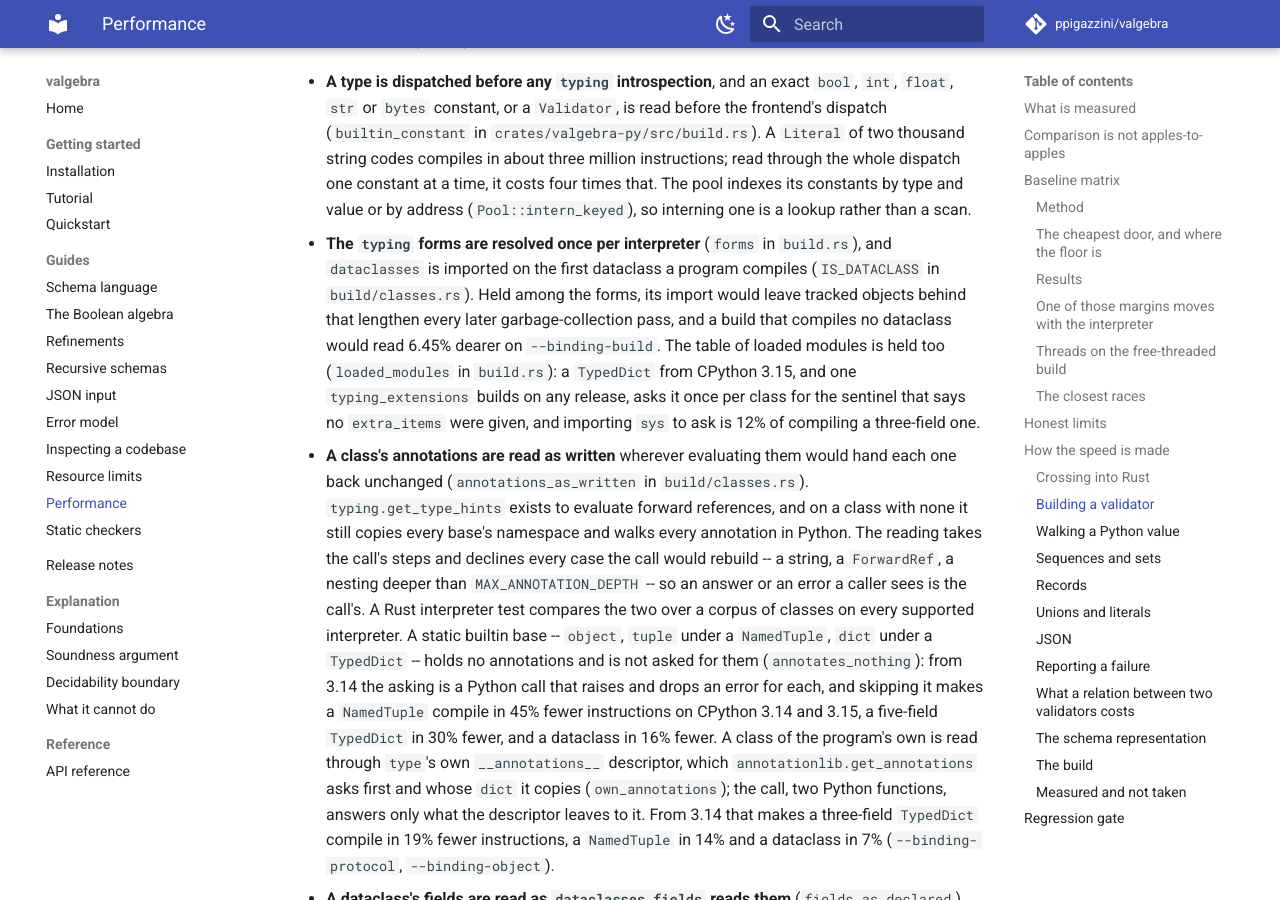
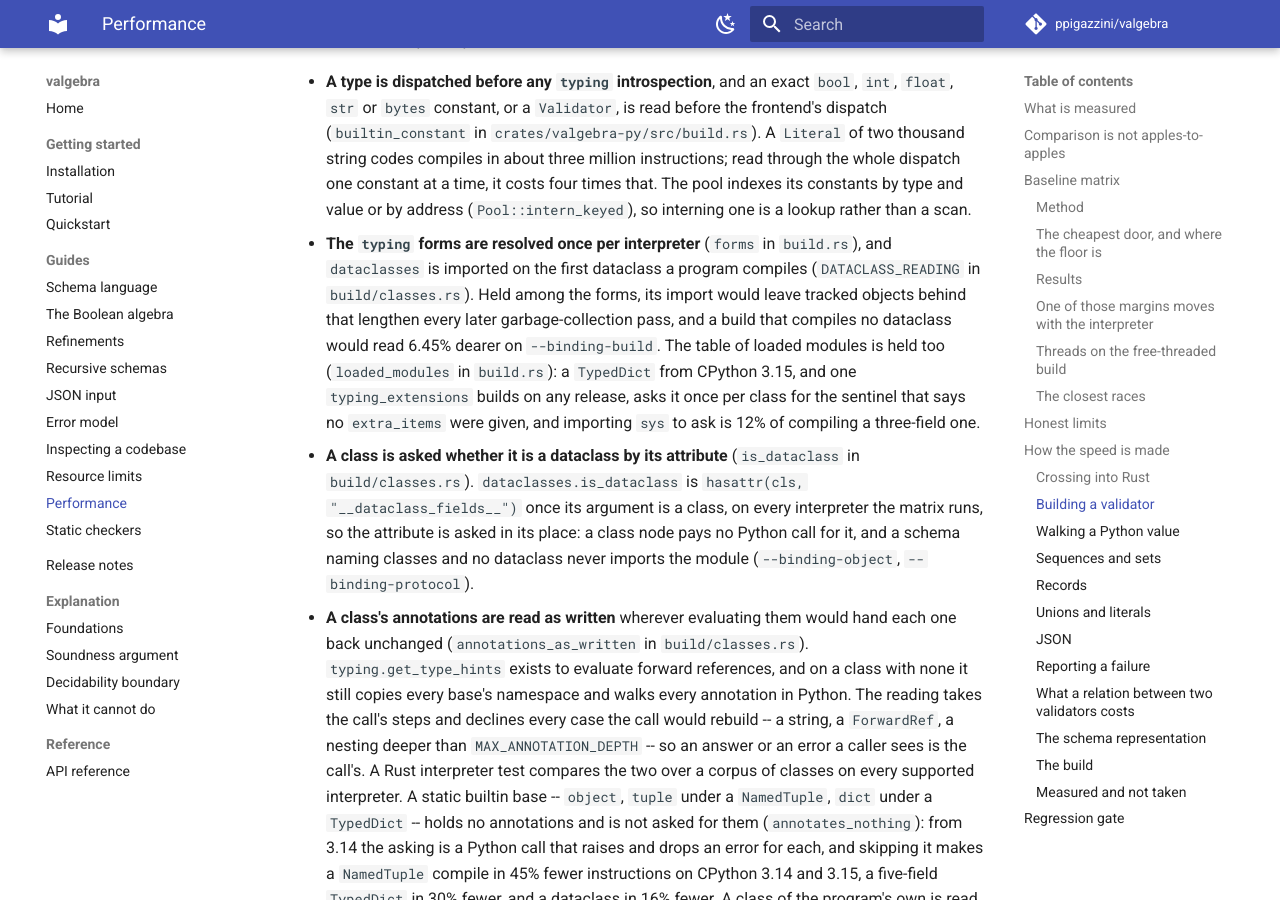
Before and after one commit to ppigazzini/valgebra, an MkDocs documentation site: the page built from docs/11-performance.md, in a window 1280 px wide and 900 px high, scrolled down 10657 px. Built offline with MkDocs 1.6.1 and Material for MkDocs 9.7.7, drawn with Linux system fonts in a browser that asks for light colours; comment, search, counter and statistics services are not loaded.

Commit message:
perf: a class is asked whether it is a dataclass by its attribute
dataclasses.is_dataclass is hasattr(cls, "__dataclass_fields__") once its
argument is a class, on every interpreter the matrix runs, 3.10 to 3.15 and
PyPy, and the frontend asks it only of a class. The attribute is asked in its
place. That spares a Python frame on every class node past the enum arm, and
it leaves dataclasses unimported by a schema that names classes and no
dataclass: the import pulls inspect, copy and functools in, and every later
collection walks the tracked objects they leave. The module is imported on
the first dataclass a build reads, for dataclasses.fields.

Measured by perf_gate.py against the commit before it, the dataclass build
reads 1.68% fewer instructions and the protocol build 3.08% fewer; the record
build, the annotated build, the relation and the record walk read 0.00%.
Across all 26 binding shapes no walk shape moves.

a_class_is_a_dataclass_where_is_dataclass_says_so holds the reading to the
call over the classes that could part them: an undecorated subclass of a
dataclass, a table written by hand, a metaclass answering every attribute and
one whose lookup raises. A fresh interpreter that builds a schema over two
plain classes leaves dataclasses out of sys.modules, where the call imported
it.

```diff
--- a/docs/11-performance.md
+++ b/docs/11-performance.md
@@ -486,14 +486,20 @@ program that builds validators per request, and to no validation call.
   one is a lookup rather than a scan.
 - **The `typing` forms are resolved once per interpreter** (`forms` in
   `build.rs`), and `dataclasses` is imported on the first dataclass a program
-  compiles (`IS_DATACLASS` in `build/classes.rs`). Held among the forms, its
-  import would leave tracked objects behind that lengthen every later
+  compiles (`DATACLASS_READING` in `build/classes.rs`). Held among the forms,
+  its import would leave tracked objects behind that lengthen every later
   garbage-collection pass, and a build that compiles no dataclass would read
   6.45% dearer on `--binding-build`. The table of loaded modules is held too
   (`loaded_modules` in `build.rs`): a `TypedDict` from CPython 3.15, and one
   `typing_extensions` builds on any release, asks it once per class for the
   sentinel that says no `extra_items` were given, and importing `sys` to ask
   is 12% of compiling a three-field one.
+- **A class is asked whether it is a dataclass by its attribute**
+  (`is_dataclass` in `build/classes.rs`). `dataclasses.is_dataclass` is
+  `hasattr(cls, "__dataclass_fields__")` once its argument is a class, on every
+  interpreter the matrix runs, so the attribute is asked in its place: a class
+  node pays no Python call for it, and a schema naming classes and no dataclass
+  never imports the module (`--binding-object`, `--binding-protocol`).
 - **A class's annotations are read as written** wherever evaluating them would
   hand each one back unchanged (`annotations_as_written` in `build/classes.rs`).
   `typing.get_type_hints` exists to evaluate forward references, and on a class
```
Also changed, not shown: docs/dev/03-frontend.md (+10 -5 lines), 5 other files.
